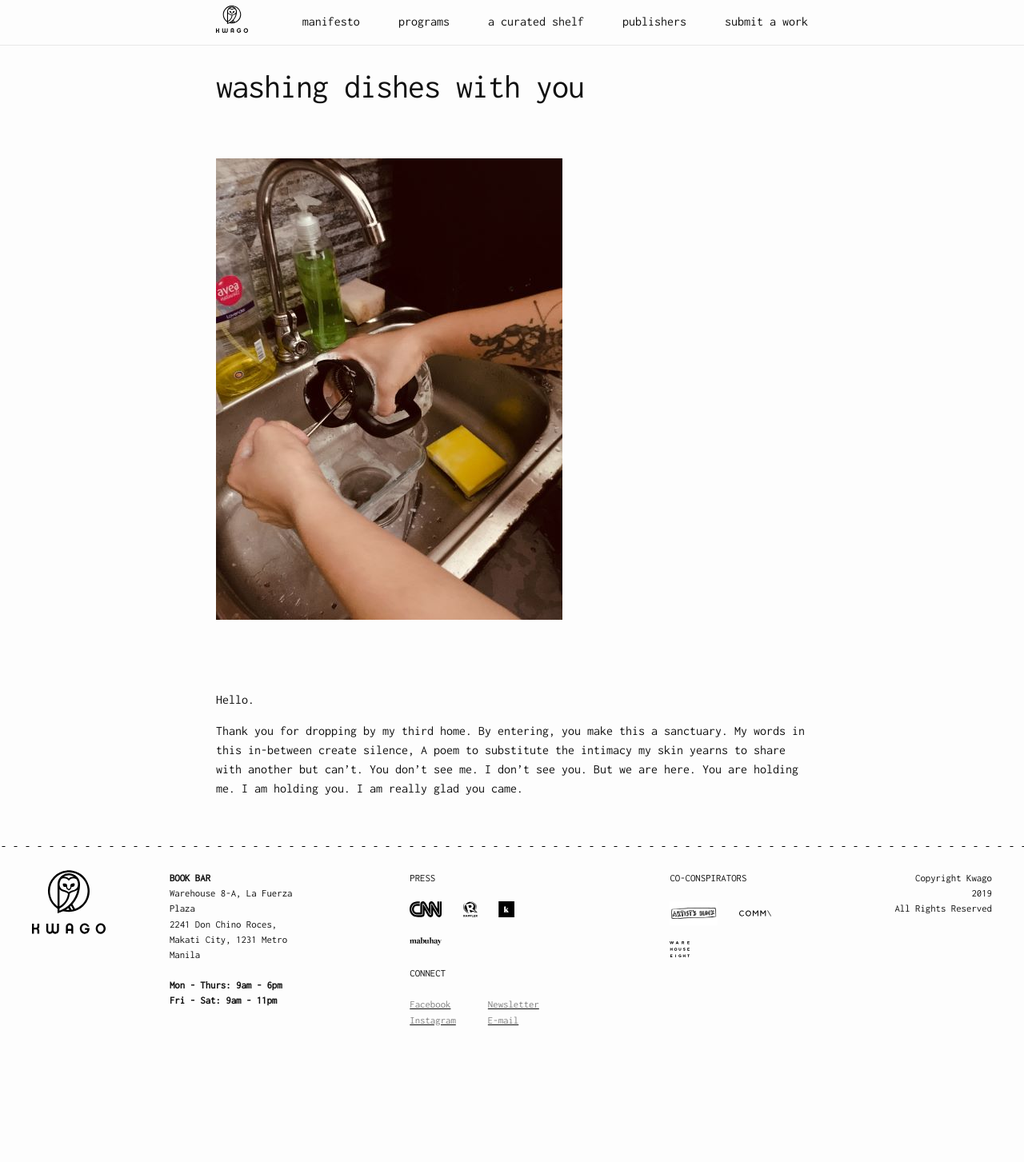
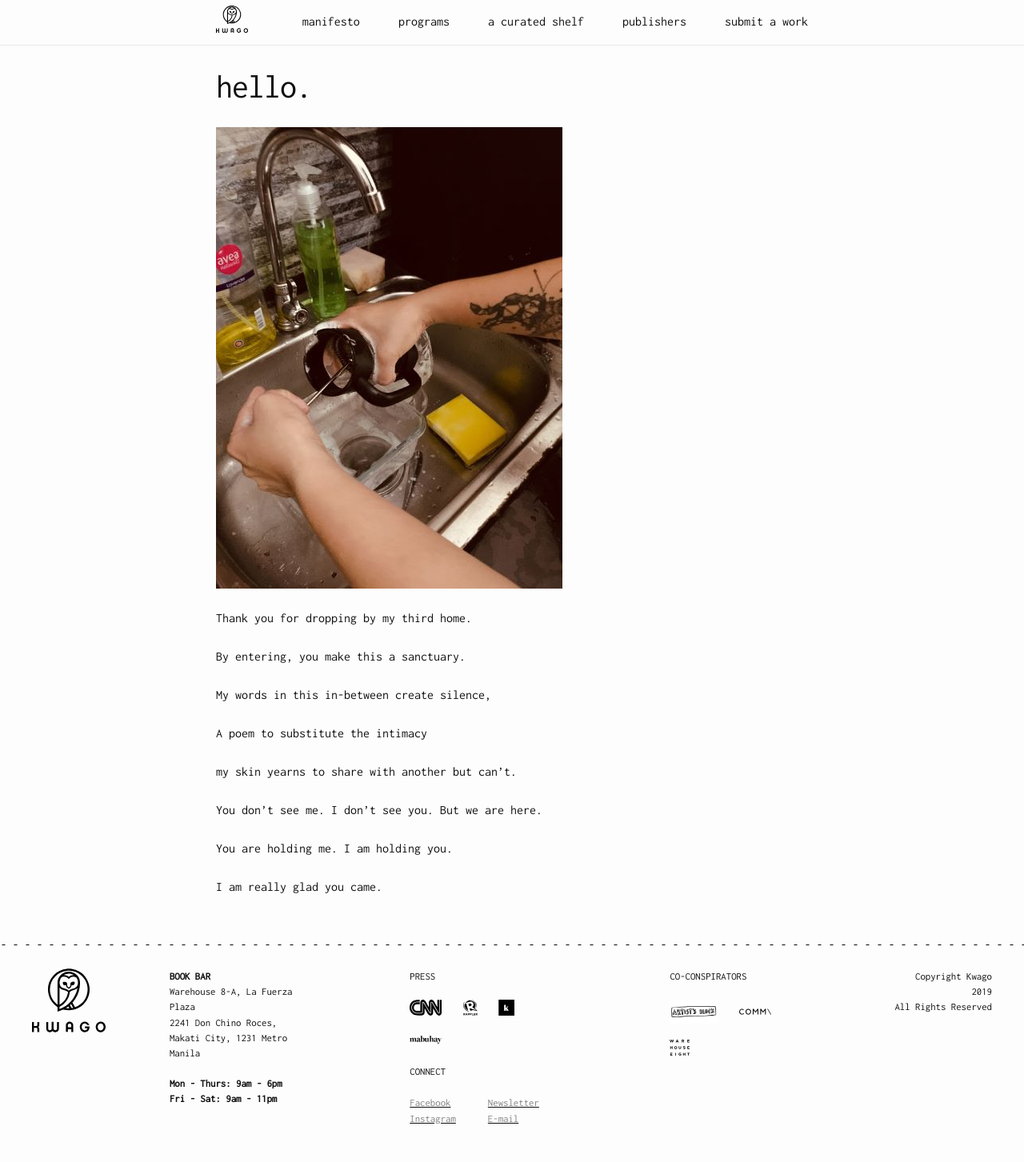
Before and after one commit to patsylala/kwago-siteleaf, a Jekyll site: the page built from thirdspace/washingdisheswithyou.markdown, in a window 1280 px wide. Shown: the whole page at 80% size. Built offline with Jekyll 4.4.1, drawn with Linux system fonts in a browser that asks for light colours; our own code applies the rules of GitHub Pages for plain Markdown files; before the commit the page ends 1330 px from its top, so only the background shows below that.

Commit message:
Updated Washingdisheswithyou

```diff
--- a/thirdspace/washingdisheswithyou.markdown
+++ b/thirdspace/washingdisheswithyou.markdown
@@ -1,21 +1,25 @@
 ---
-title: washing dishes with you
+title: hello.
 date: 2020-05-12 14:03:00 Z
 ---
 
-<br />
+
 
 <img src="../uploads/wdwy-web-1.JPG"/>
 
-<br /><br />
-
-Hello.
 
 Thank you for dropping by my third home.
+<br /><br />
 By entering, you make this a sanctuary.
+<br /><br />
 My words in this in-between create silence,
+<br /><br />
 A poem to substitute the intimacy
+<br /><br />
 my skin yearns to share with another but can’t.
+<br /><br />
 You don’t see me. I don’t see you. But we are here.
+<br /><br />
 You are holding me. I am holding you.
+<br /><br />
 I am really glad you came.
```
